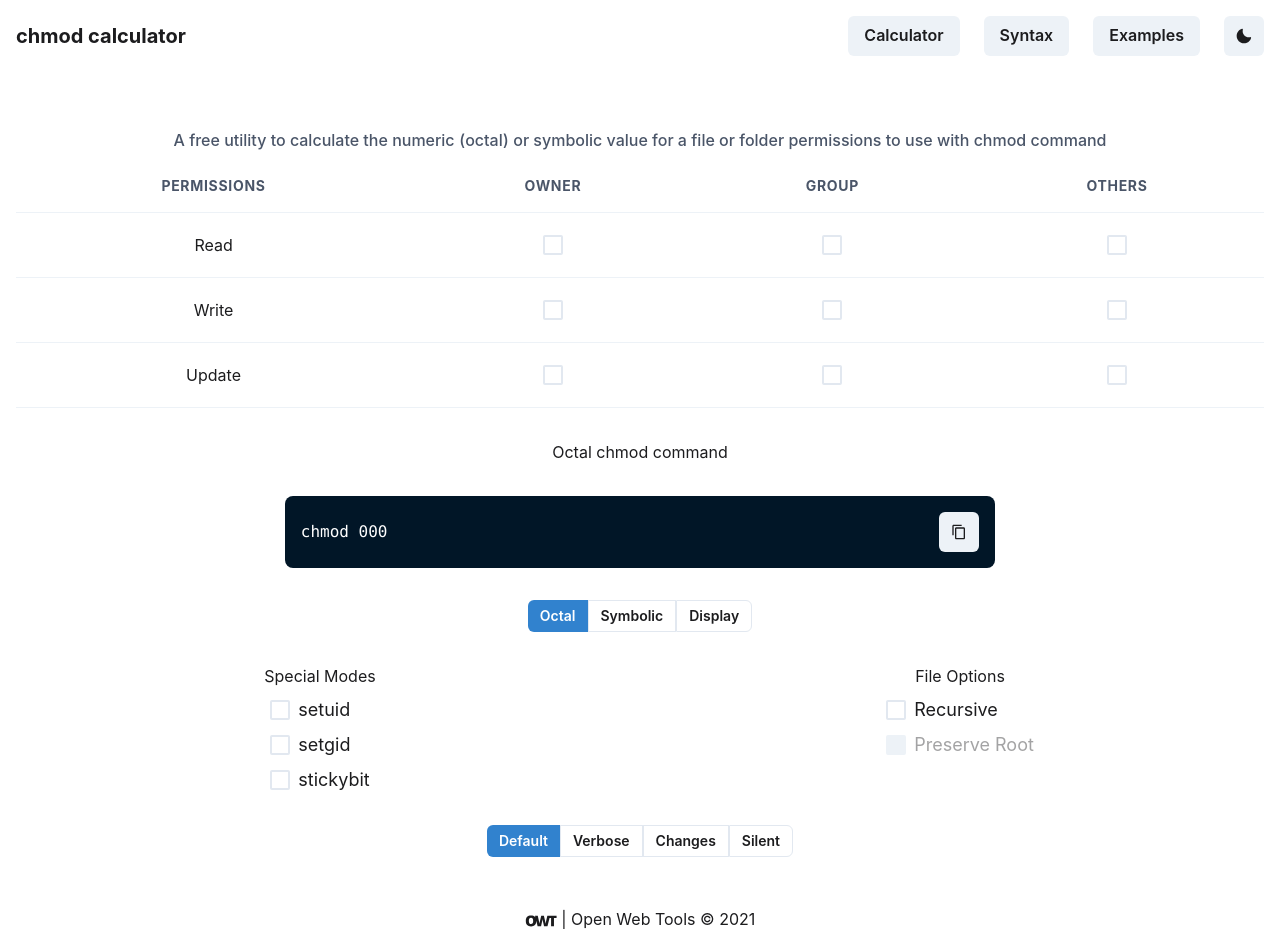
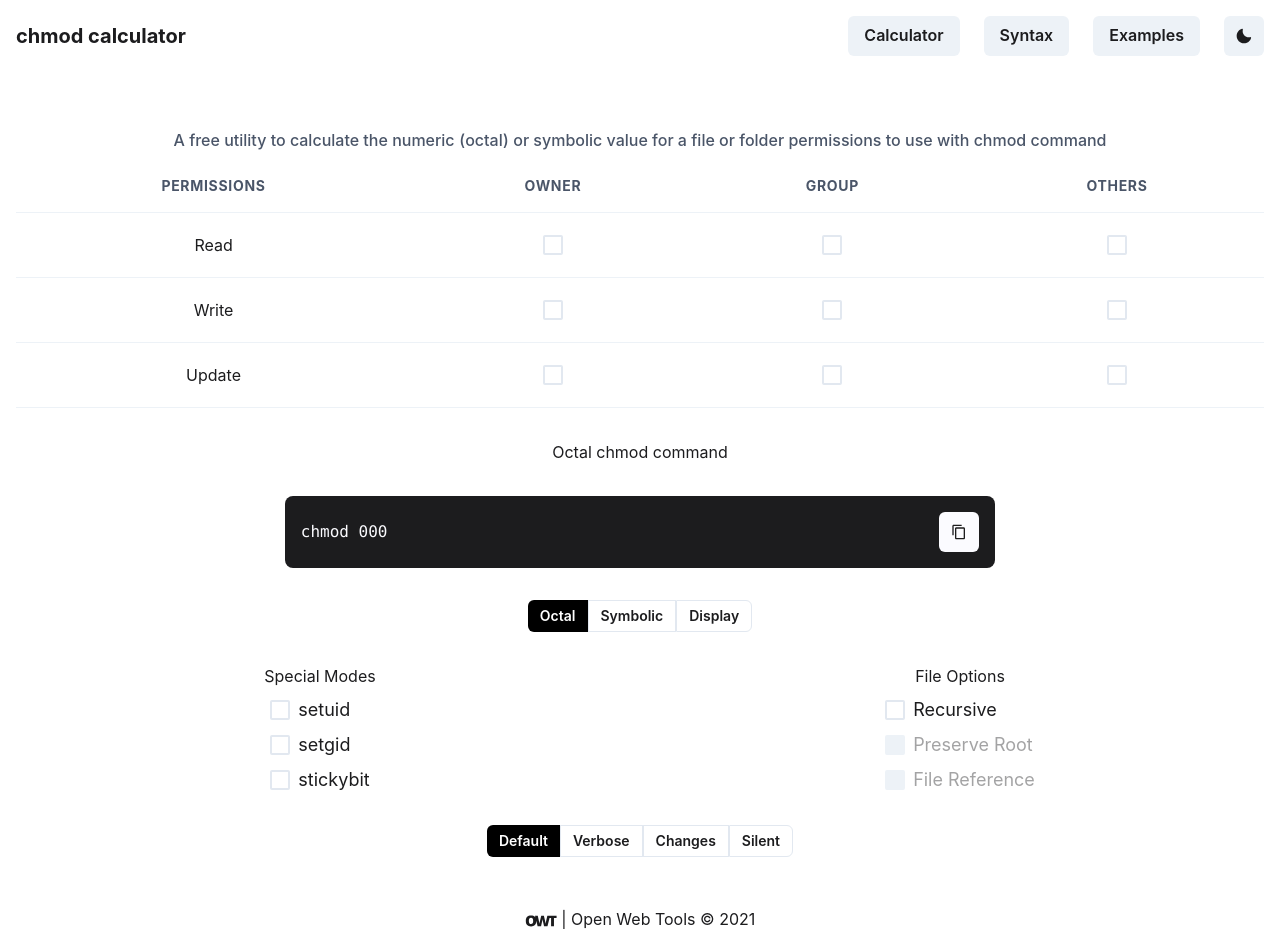
Before and after one commit to openwebtools/chmod.owtp, a Next.js app: page / in a window 1280 px wide. Built offline with nearby package versions, Linux system fonts and the light colour scheme.

Commit message:
color mode updates

```diff
--- a/components/CodeElement.tsx
+++ b/components/CodeElement.tsx
@@ -7,18 +7,12 @@ import {
   useClipboard,
   useToast,
   Text,
+  useColorMode,
 } from "@chakra-ui/react";
 
-const CodeContainer = (props: BoxProps) => (
-  <Flex
-    padding="2"
-    rounded="8px"
-    my="8"
-    bg="#011627"
-    {...props}
-    align="center"
-  />
-);
+const CodeContainer = (props: BoxProps) => {
+  return <Flex padding="2" rounded="8px" my="8" {...props} align="center" />;
+};
 
 const CopyButton = (props: any) => (
   <IconButton
@@ -34,6 +28,7 @@ const CodeElement = (props: any) => {
   const toast = useToast();
   const { children } = props;
   const { onCopy } = useClipboard(children);
+  const { colorMode } = useColorMode();
 
   const handleCopyClick = () => {
     onCopy();
@@ -49,11 +44,24 @@ const CodeElement = (props: any) => {
     });
 
   return (
-    <CodeContainer p={4} overflow="hidden">
-      <Text flex="1" as="kbd" color="white">
+    <CodeContainer
+      p={4}
+      overflow="hidden"
+      bg={colorMode === "light" ? "black" : "soothingWhite"}
+    >
+      <Text
+        flex="1"
+        as="kbd"
+        color={colorMode === "light" ? "soothingWhite" : "black"}
+      >
         {children}
       </Text>
-      {props.hideCopy ? null : <CopyButton onClick={handleCopyClick} />}
+      {props.hideCopy ? null : (
+        <CopyButton
+          onClick={handleCopyClick}
+          bg={colorMode === "light" ? "soothingWhite" : "black"}
+        />
+      )}
     </CodeContainer>
   );
 };
--- a/components/ToggleButton.tsx
+++ b/components/ToggleButton.tsx
@@ -1,10 +1,11 @@
 import React, { useState } from "react";
-import { Button, ButtonGroup } from "@chakra-ui/react";
+import { Button, ButtonGroup, useColorMode } from "@chakra-ui/react";
 
 const ToggleButton = (props: any) => {
   const [activeButtonKey, setActiveButtonKey] = useState<string | null>(
     props.initial
   );
+  const { colorMode } = useColorMode();
 
   const handleClick = (key: string) => {
     if (props.onToggle) {
@@ -13,13 +14,20 @@ const ToggleButton = (props: any) => {
     setActiveButtonKey(key);
   };
 
+  const getColorScheme = (key: string) => {
+    if (activeButtonKey === key) {
+      return colorMode === "light" ? "dark" : "light";
+    }
+    return "gray";
+  };
+
   return (
     <ButtonGroup variant="outline" {...props} isAttached={true}>
       {props.items?.map((x: string) => (
         <Button
           key={x}
           variant={activeButtonKey === x ? "solid" : "outline"}
-          colorScheme={activeButtonKey === x ? "blue" : "gray"}
+          colorScheme={getColorScheme(x)}
           onClick={() => handleClick(x)}
         >
           {x}
--- a/pages/index.tsx
+++ b/pages/index.tsx
@@ -290,15 +290,14 @@ const IndexPage = () => {
               >
                 Preserve Root
               </Checkbox>
-              {/*
-              // To be introduced later
+              {/* To be introduced later */}
               <Checkbox
                 isChecked={Boolean(perms.fileOptions.referenceFile)}
                 isDisabled={true}
                 onChange={handleFileReference}
               >
                 File Reference
-              </Checkbox> */}
+              </Checkbox>
             </CheckboxGroup>
           </VStack>
         </VStack>
--- a/theme/theme.ts
+++ b/theme/theme.ts
@@ -19,6 +19,14 @@ const theme = extendTheme({
   colors: {
     soothingWhite: "#fbfbff",
     black: "#1c1c1e",
+    dark: {
+      200: "black",
+      500: "black",
+    },
+    light: {
+      200: "#fbfbff",
+      500: "#fbfbff",
+    },
   },
   shadows: {},
   styles: styles,
```
